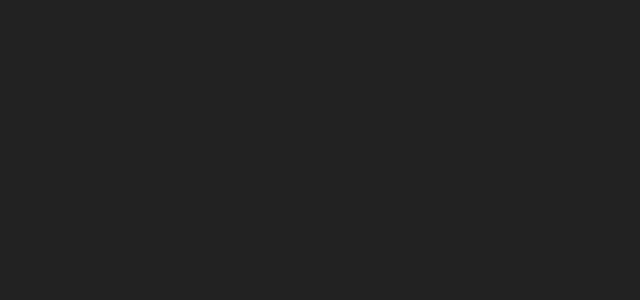
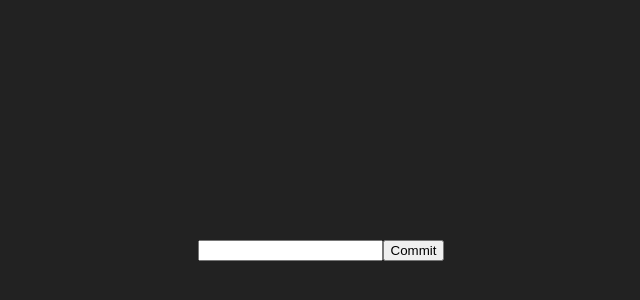
Before and after one commit to mikeboharsik/sentry, a React (Create React App) app in the folder client/: page /config in a window 1280 px wide. Shown: the part 150-450 px from the top of the page, without its empty margins (319-959 px from the left). Built offline with nearby package versions, Linux system fonts and the light colour scheme.

Commit message:
Make application password protected against the public

```diff
--- a/client/public/index.html
+++ b/client/public/index.html
@@ -23,7 +23,7 @@
       work correctly both with client-side routing and a non-root public URL.
       Learn how to configure a non-root public URL by running `npm run build`.
     -->
-    <title>Snapshots</title>
+    <title>Sentry</title>
   </head>
   <body>
     <noscript>You need to enable JavaScript to run this app.</noscript>
--- a/client/src/App.js
+++ b/client/src/App.js
@@ -14,7 +14,7 @@ const App = props => {
       const socket = socketIOClient();
 
       socket.on('connect', () => {
-        console.log(socket.id, 'whoa');
+        console.log(socket.id);
       });
 
       socket.on('disconnect', () => {
--- a/client/src/containers/Config.js
+++ b/client/src/containers/Config.js
@@ -1,7 +1,24 @@
+import { useHistory } from 'react-router-dom';
+
+const passwordInputId = 'passwordInputId';
+
+const commitHandler = ({ history }) => {
+  const input = document.querySelector(`#${passwordInputId}`);
+
+  sessionStorage.pass = input.value;
+
+  history.push('/');
+};
+
 const Config = props => {
-  console.log('config!');
+  const history = useHistory();
 
-  return null;
+  return (
+    <div>
+      <input id={passwordInputId} type="text"></input>
+      <button onClick={() => commitHandler({ history })}>Commit</button>
+    </div>
+  );
 };
 
 export default Config;
--- a/client/src/containers/ImageViewer.js
+++ b/client/src/containers/ImageViewer.js
@@ -1,4 +1,5 @@
 import { useEffect, useRef, useState } from 'react';
+import { Link } from 'react-router-dom';
 
 import { getUri } from '../util/getUri';
 
@@ -38,7 +39,7 @@ const ImageViewer = props => {
   const [config, setConfig] = useState(null);
 
   async function getImage() {
-    await fetch(getUri(`/api/snapshots/${index}`), { headers: { 'Content-Type': 'application/json' } })
+    await fetch(getUri(`/api/snapshots/${index}`), { headers: { 'Content-Type': 'application/json', Pass: sessionStorage.pass } })
       .then(res => { if (!res.ok) { throw new Error("Response is not OK"); } else { return res; } })
       .then(res => {
         const { headers } = res;
@@ -202,6 +203,12 @@ const ImageViewer = props => {
     );
   }
 
+  const configLink = (
+    <div style={{ position: 'absolute', bottom: '1em', right: '1em' }}>
+      <Link style={{ color: '#aaa', textDecoration: 'none' }} to="/config">O</Link>
+    </div>
+  );
+
   return (
     <div
       ref={cont => { setCont(cont); }}
@@ -218,6 +225,8 @@ const ImageViewer = props => {
     {leftArrow}
     {middle}
     {rightArrow}
+
+    {configLink}
     </div>
   );
 };
```
Also changed, not shown: 1 other file (tests, documents, lock files or other folders).
